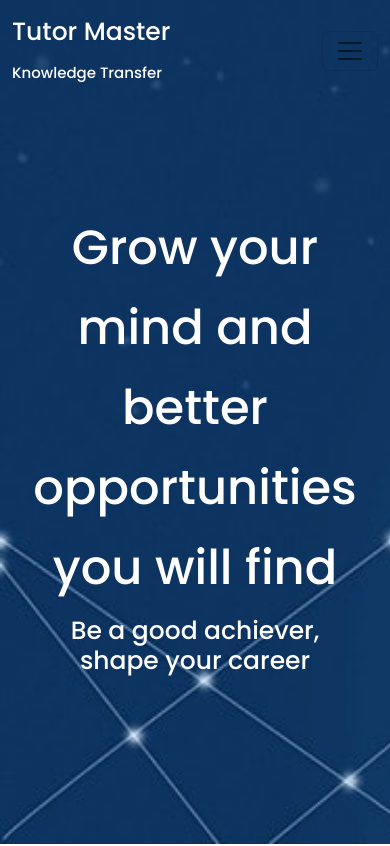
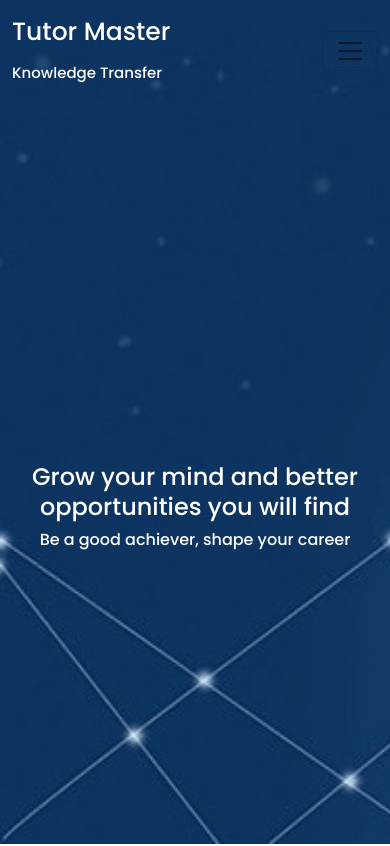
Before and after one commit to MuskanGarg24/Landing-Page, a React (Create React App) app: page / in a window 390 px wide. Shown: the top 846 px of the page. Built offline with nearby package versions, Linux system fonts and the light colour scheme.

Commit message:
header margins reset

```diff
--- a/src/components/Header/Header.css
+++ b/src/components/Header/Header.css
@@ -37,9 +37,18 @@
     font-size: 25px;
 }
 
-@media screen and (max-width: 1024px) {
+
+@media screen and (max-width: 1024px){
     .content{
-        padding: 1rem;
+        margin-top: 6rem;
+        width: 90%;
+    }
+    .mainHead{
+        font-size: 2rem;
+        line-height: 40px;
+    }
+    .subHead{
+        font-size: 1.5rem;
     }
     .button{
         width: 10%;
@@ -50,10 +59,18 @@
 }
 
 
+
 @media screen and (max-width: 600px) {
     .content{
-        padding: 2rem;
-        margin-top: 3rem;
+        margin-top: 11rem;
+        width: 90%;
+    }
+    .mainHead{
+        font-size: 1.5rem;
+        line-height: 30px;
+    }
+    .subHead{
+        font-size: 1rem;
     }
     .button{
         width: 15%;
@@ -65,7 +82,15 @@
 
 @media screen and (max-width: 400px) {
     .content{
-        padding: 3rem;
+        margin-top: 11rem;
+        width: 90%;
+    }
+    .mainHead{
+        line-height: 30px;
+        font-size: 1.5rem;
+    }
+    .subHead{
+        font-size: 1rem;
     }
     .button{
         width: 20%;
```
